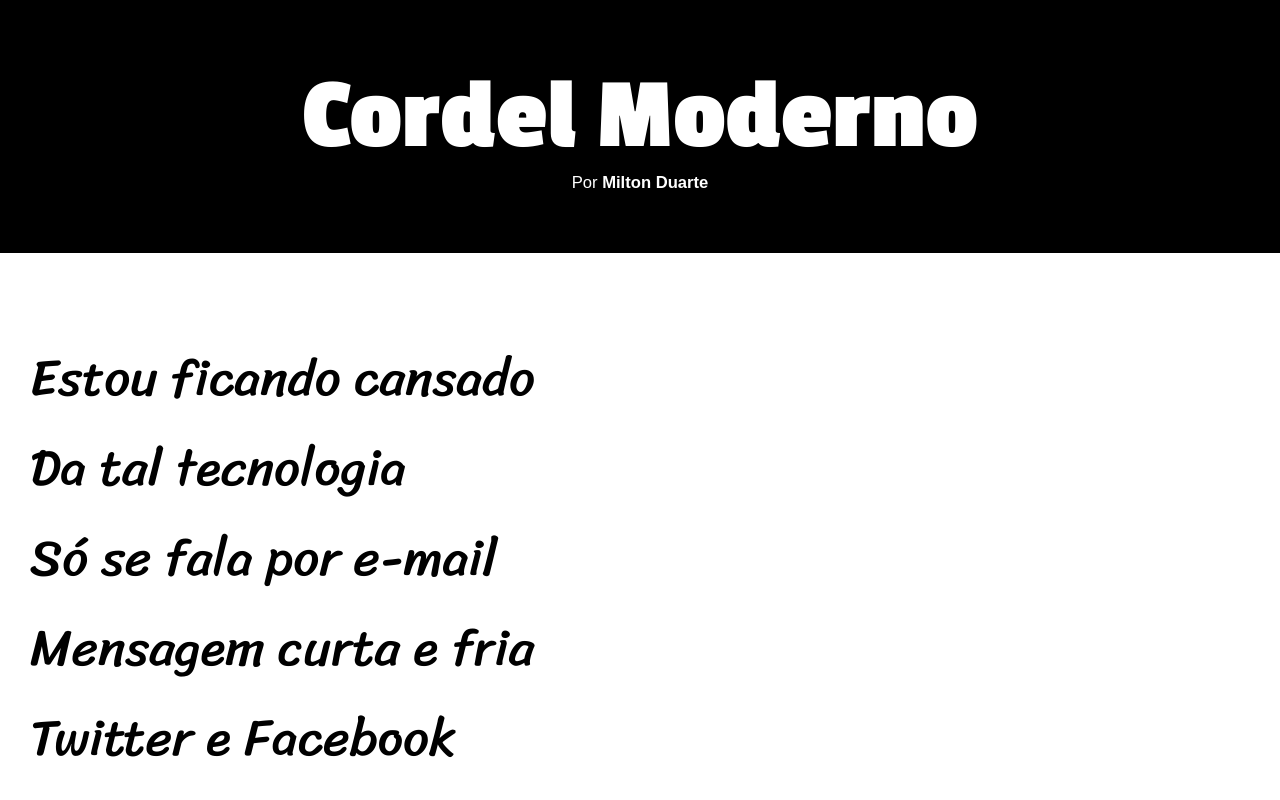
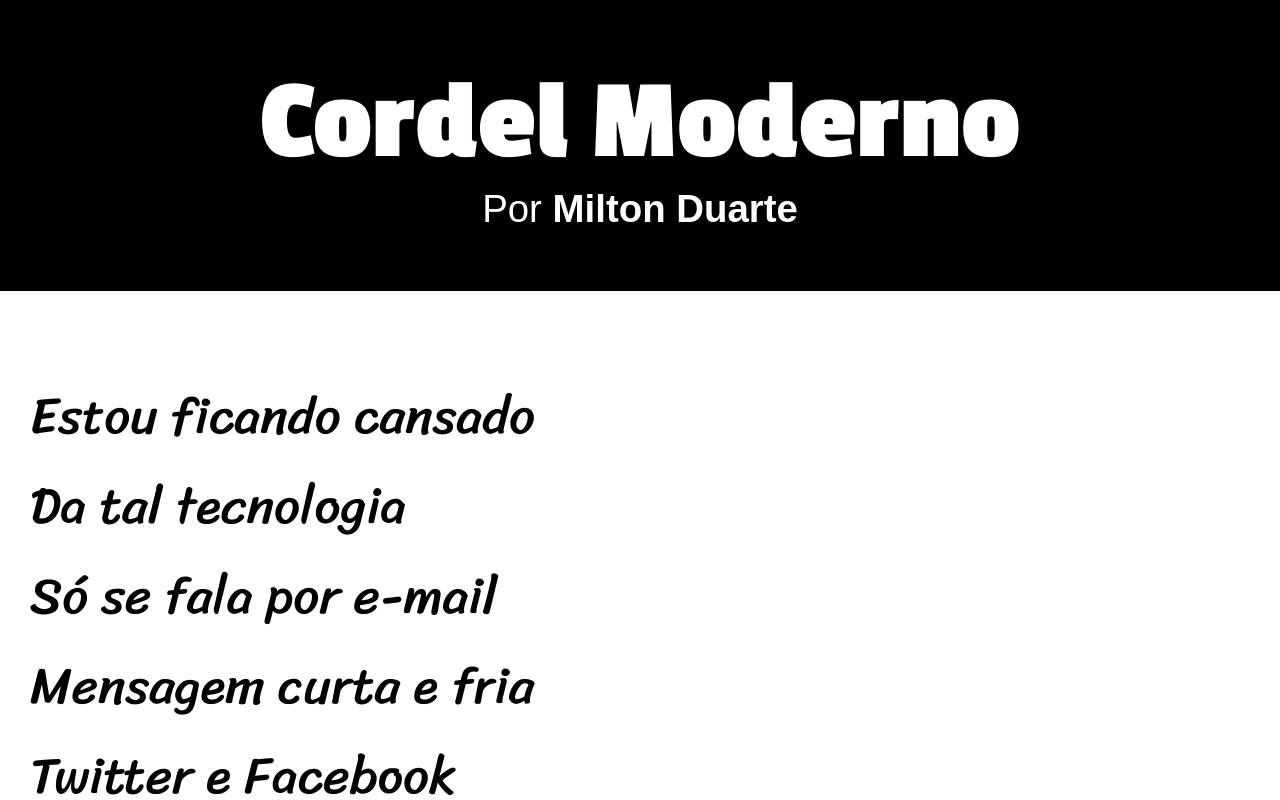
Before and after one commit to kaiozynn/projeto-cordel, a plain HTML site: page index.html in a window 1280 px wide. Shown: the top 800 px of the page. Drawn offline with Linux system fonts and the light colour scheme.

Commit message:
Update style.css

```diff
--- a/style.css
+++ b/style.css
@@ -26,14 +26,14 @@ header {
 
 header h1 {
     font-family: var(--letra-header);
-    font-size: 8vw;
+    font-size: 9vw;
     padding-top: 60px;
 }
 
 header p {
     font-family: Arial, Helvetica, sans-serif;
     padding-bottom: 60px;
-    font-size: 1.3vw;
+    font-size: 3vw;
 
 }
 
```
